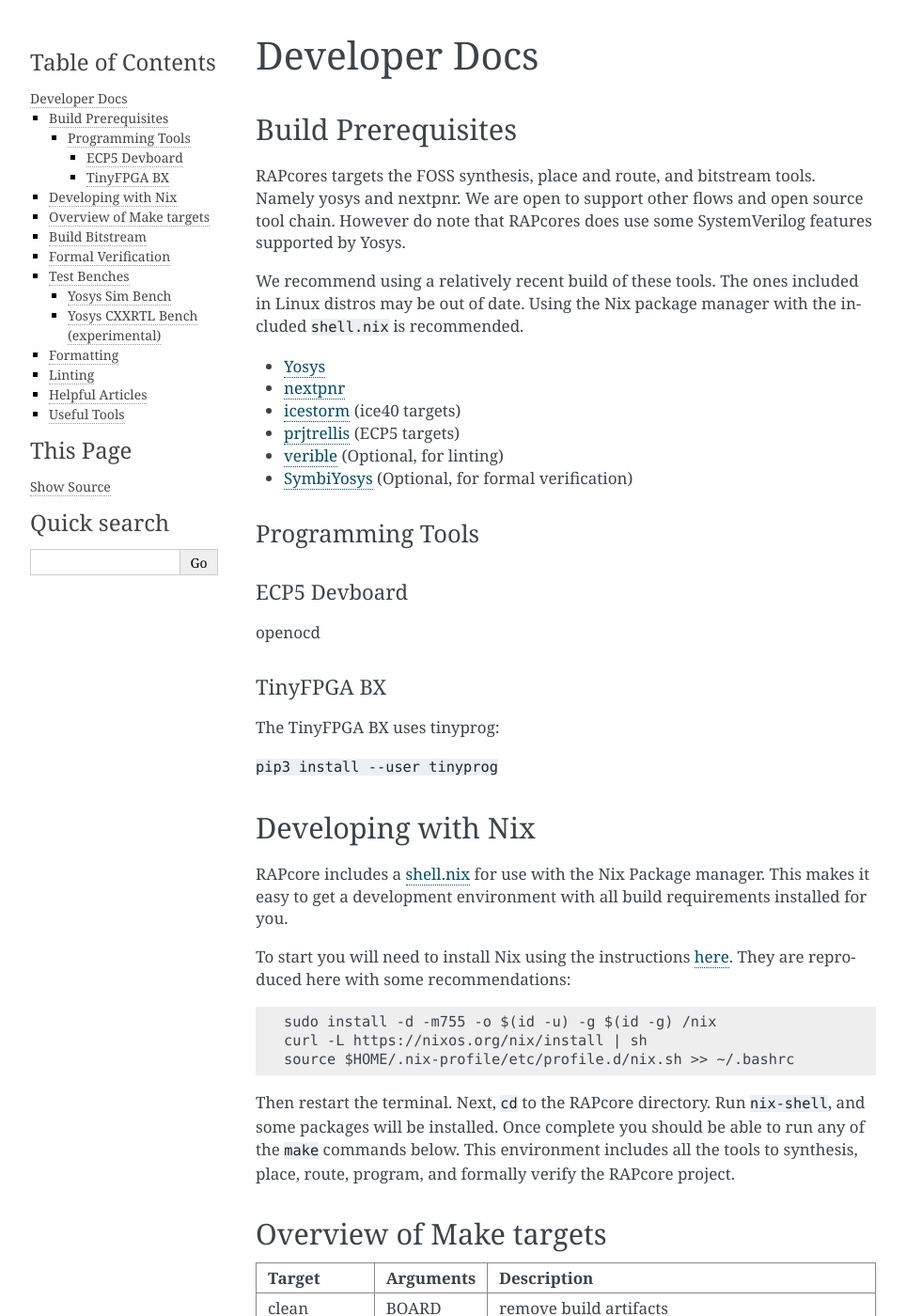
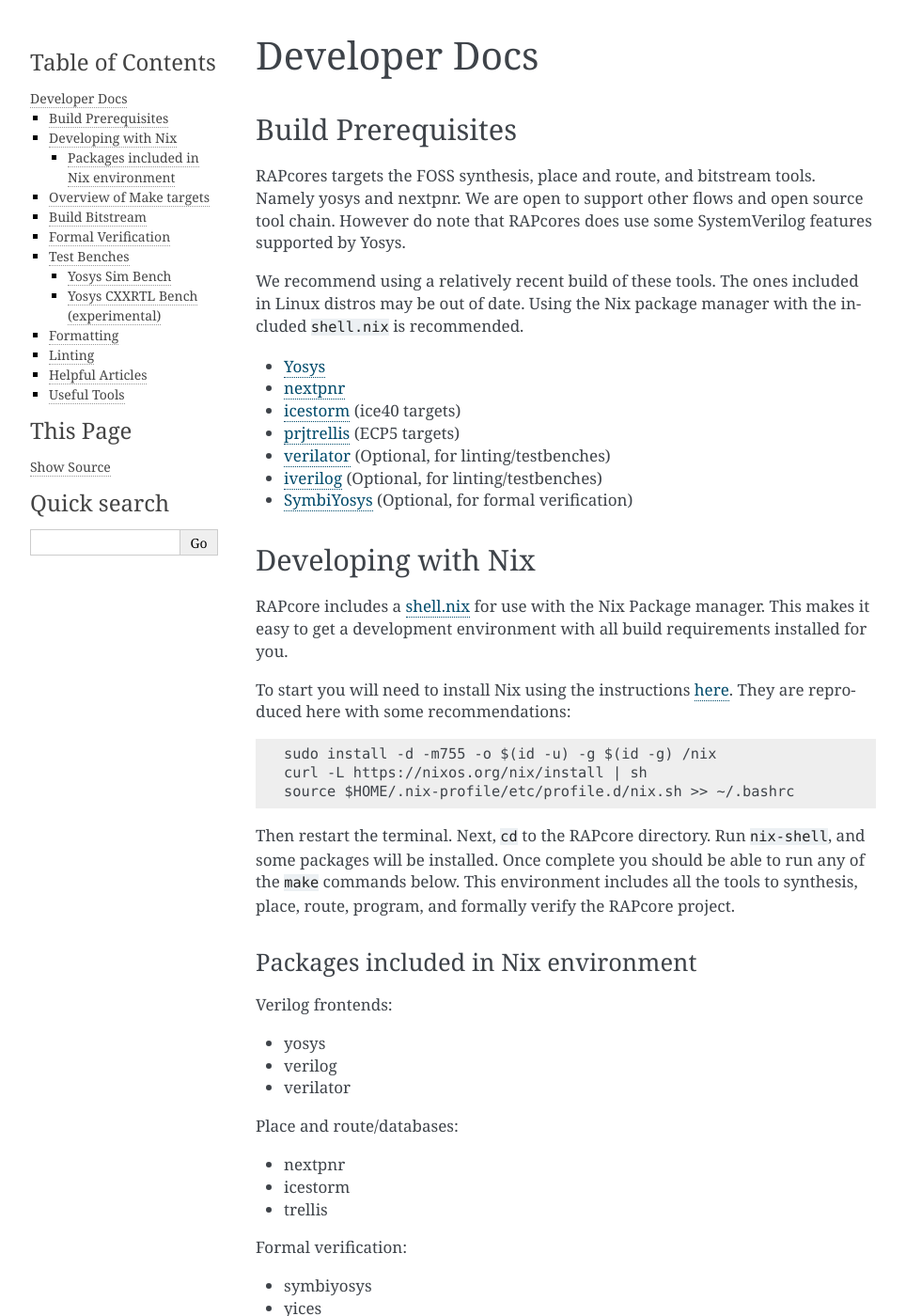
Before and after one commit to RAPcores/rapcores, a Sphinx documentation site: the page built from docs/dev.md, in a window 1280 px wide and 1400 px high. Shown: the whole window at 94% size, without its empty margins (148-1112 px from the left). Built offline with Sphinx 7.4.7, drawn with Linux system fonts in a browser that asks for light colours; some of the changed text lies outside the part shown.

Commit message:
[docs] update requirements and nix package list

```diff
--- a/docs/dev.md
+++ b/docs/dev.md
@@ -14,21 +14,9 @@
 - [nextpnr](https://github.com/YosysHQ/nextpnr)
 - [icestorm](https://github.com/YosysHQ/icestorm) (ice40 targets)
 - [prjtrellis](https://github.com/YosysHQ/prjtrellis) (ECP5 targets)
-- [verible](https://github.com/google/verible) (Optional, for linting)
+- [verilator](https://github.com/verilator/verilator) (Optional, for linting/testbenches)
+- [iverilog](https://github.com/steveicarus/iverilog) (Optional, for linting/testbenches)
 - [SymbiYosys](https://github.com/YosysHQ/SymbiYosys) (Optional, for formal verification)
-
-### Programming Tools
-
-#### ECP5 Devboard
-
-openocd
-
-#### TinyFPGA BX
-
-The TinyFPGA BX uses tinyprog:
-
-`pip3 install --user tinyprog`
-
 
 ## Developing with Nix
 
@@ -49,6 +37,32 @@
 packages will be installed. Once complete you should be able to run any of the `make` commands
 below. This environment includes all the tools to synthesis, place, route, program, and
 formally verify the RAPcore project.
+
+### Packages included in Nix environment
+
+Verilog frontends:
+
+- yosys
+- verilog
+- verilator
+
+Place and route/databases:
+
+- nextpnr
+- icestorm
+- trellis
+
+Formal verification:
+
+- symbiyosys
+- yices
+
+Programmers:
+
+- tinyprog
+- fujprog
+- openocd
+
 
 ## Overview of Make targets
 
```
